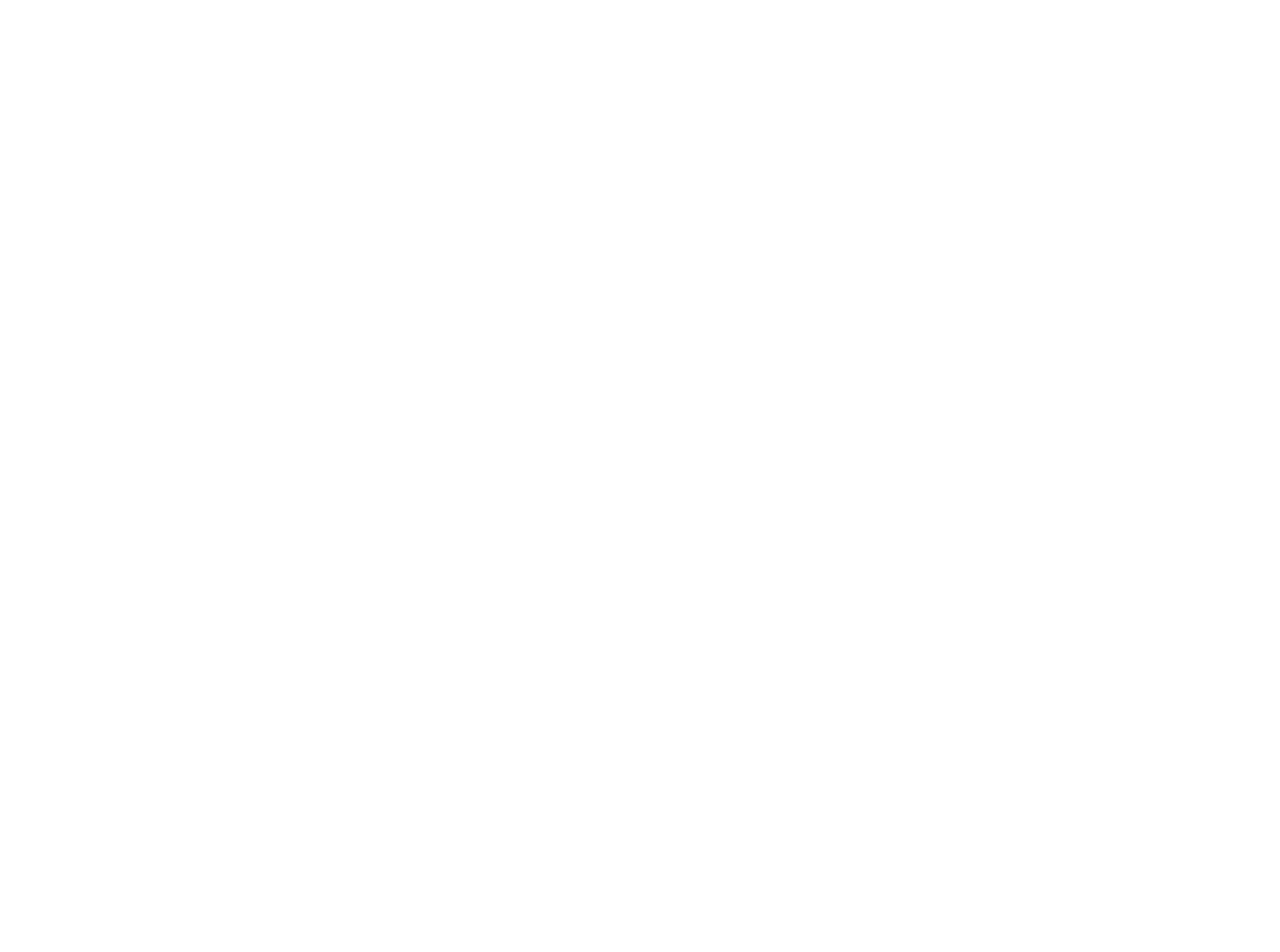
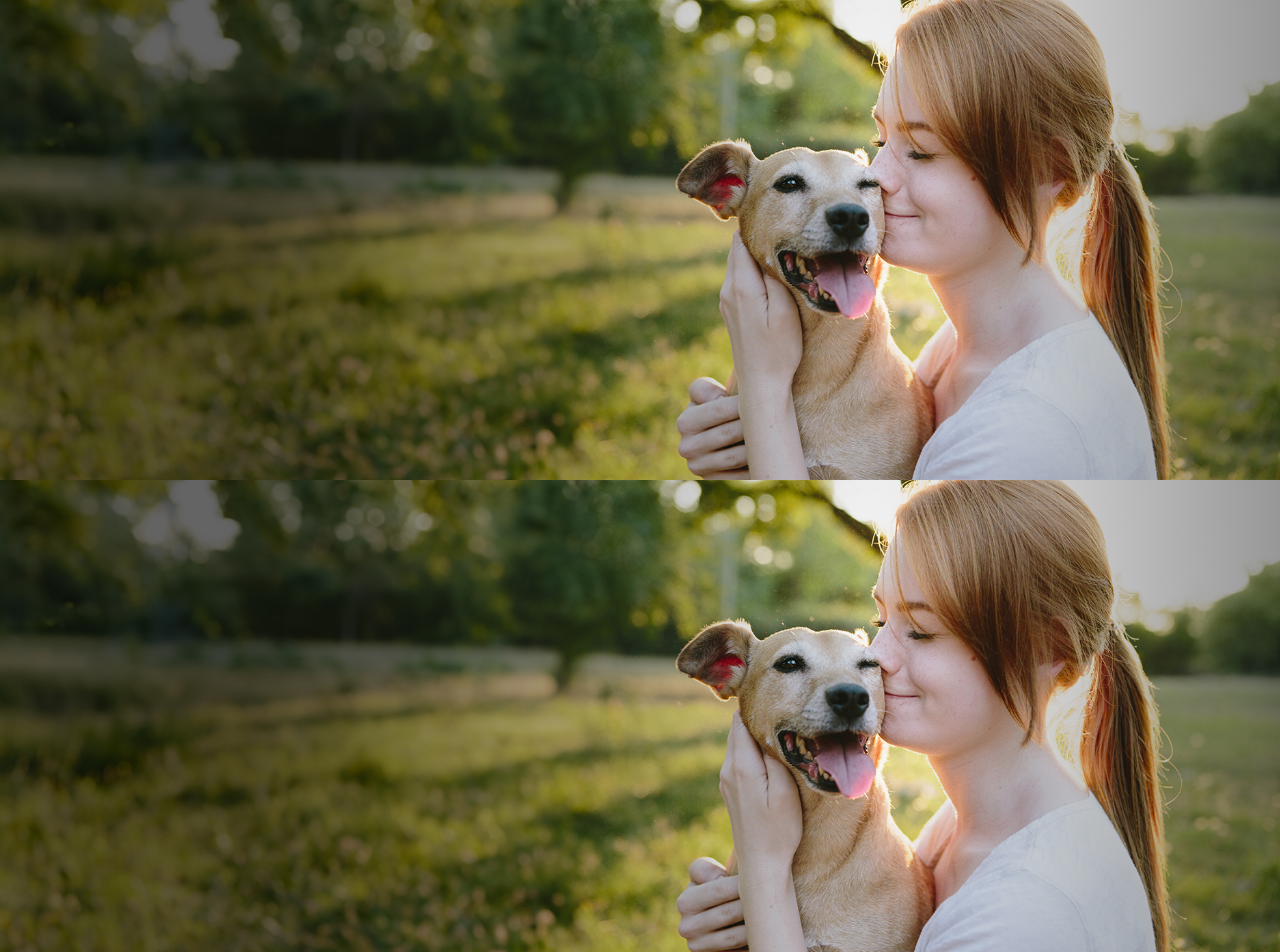
Before and after one commit to Aejkatappaja/borrow_my_doggie, a Next.js app: page / in a window 1280 px wide. Shown: the top 952 px of the page. Before the commit the page ends 800 px from the top, so only its background shows below. Built offline with nearby package versions, Linux system fonts and the light colour scheme.

Commit message:
add(components): header & sticky part test

```diff
--- a/app/page.tsx
+++ b/app/page.tsx
@@ -1,7 +1,24 @@
-import Image from "next/image";
+import Image from 'next/image';
 
 export default function Home() {
   return (
-    <main className="flex min-h-screen flex-col items-center justify-between p-24"></main>
+    <main className='flex min-h-screen flex-col items-center justify-between'>
+      <div className='relative h-[30rem] w-full '>
+        <Image
+          src='/images/girl-with-dog.jpg'
+          fill
+          alt='lol'
+          className='object-cover'
+        />
+      </div>{' '}
+      <div className='relative h-[30rem] w-full '>
+        <Image
+          src='/images/girl-with-dog.jpg'
+          fill
+          alt='lol'
+          className='object-cover'
+        />
+      </div>
+    </main>
   );
 }
--- /dev/null
+++ b/components/Header.tsx
@@ -0,0 +1,34 @@
+import React from 'react';
+import Image from 'next/image';
+import { StickyPart } from './StickyPart';
+
+interface HeaderProps {}
+
+export const Header: React.FC<HeaderProps> = ({}) => {
+  return (
+    <>
+      <header className='bg-dark-red w-full text-white '>
+        <nav className='mx-auto max-w-[1200px] border  py-2'>
+          <Image
+            src='https://www.empruntemontoutou.com/wp-content/uploads/2021/08/empruntemontoutou-logo-x2_2021.svg'
+            width={120}
+            height={100}
+            alt='logo'
+          />
+        </nav>
+        <StickyPart />
+      </header>{' '}
+      <header className='w-full text-white'>
+        <nav className='bg-dark-red w-full max-w-[1222px] px-40 py-2'>
+          <Image
+            src='https://www.empruntemontoutou.com/wp-content/uploads/2021/08/empruntemontoutou-logo-x2_2021.svg'
+            width={120}
+            height={100}
+            alt='logo'
+          />
+        </nav>
+        <StickyPart />
+      </header>
+    </>
+  );
+};
--- /dev/null
+++ b/components/StickyPart.tsx
@@ -0,0 +1,11 @@
+import React from 'react';
+
+interface StickyPartProps {}
+
+export const StickyPart: React.FC<StickyPartProps> = ({}) => {
+  return (
+    <nav className='bg-bright-red sticky top-0 z-50  w-full px-40 py-2'>
+      <p>test</p>
+    </nav>
+  );
+};
```
